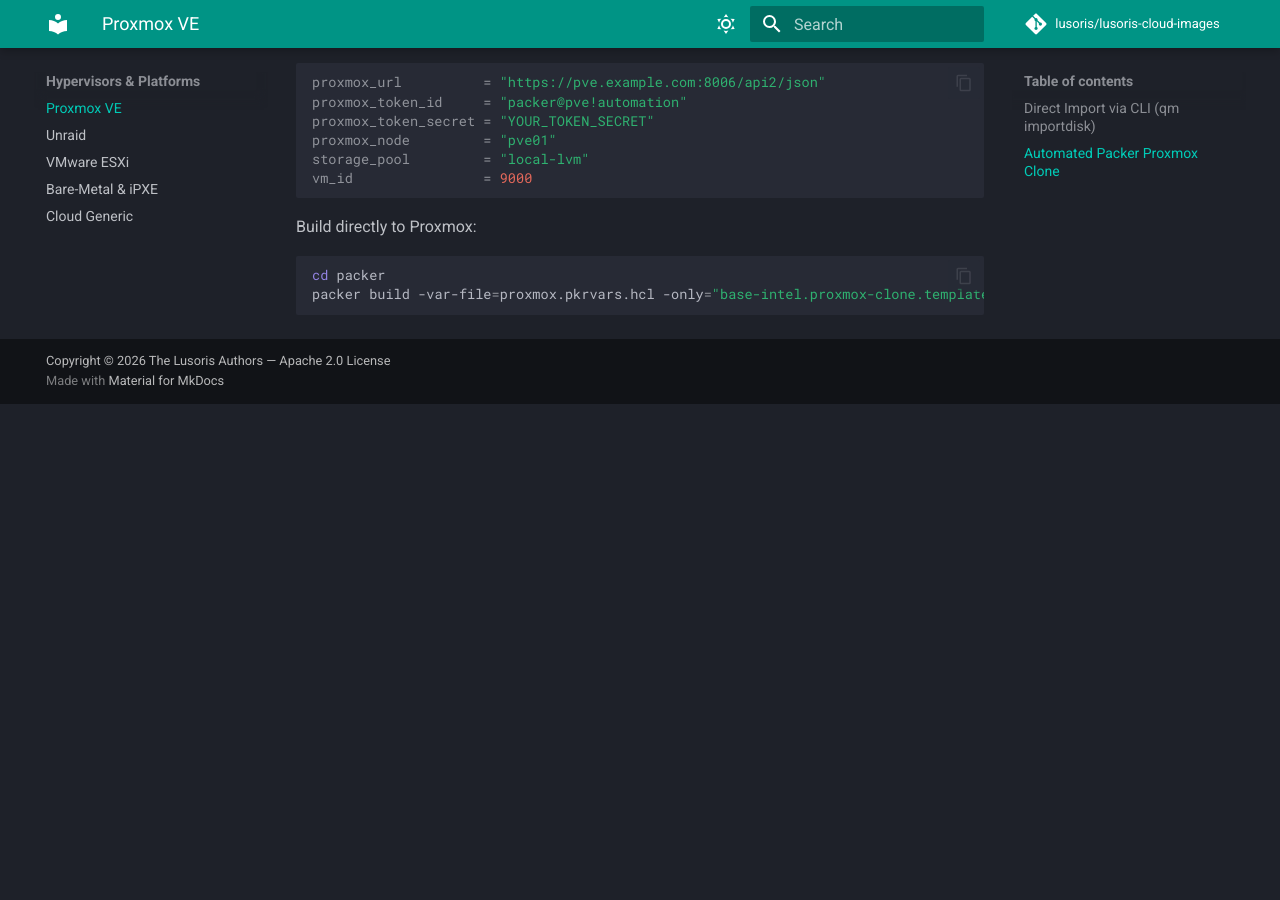
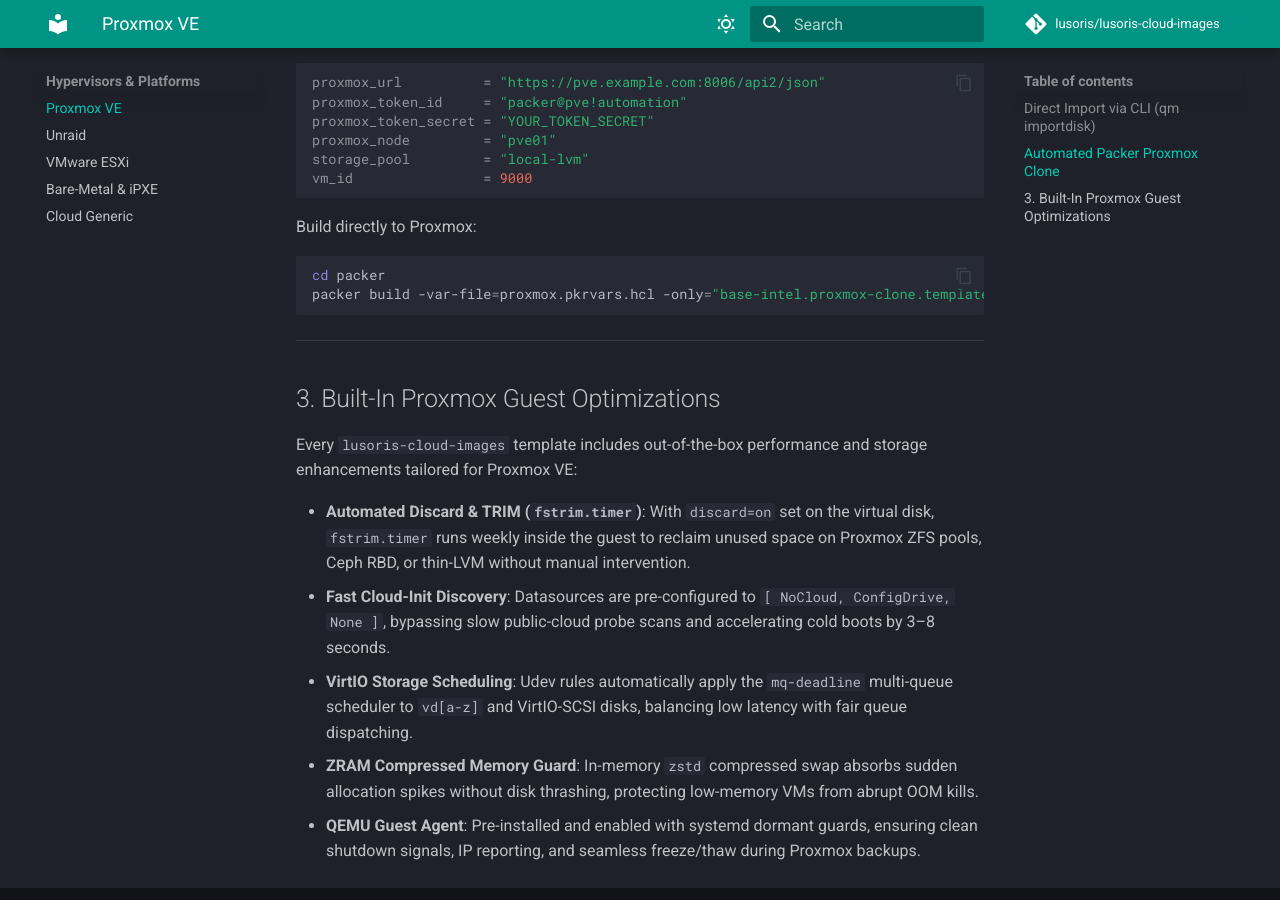
Before and after one commit to lusoris/lusoris-cloud-images, an MkDocs documentation site: the page built from docs/platforms/proxmox.md, in a window 1280 px wide and 900 px high, scrolled down 822 px. Built offline with MkDocs 1.6.1 and Material for MkDocs 9.7.7, drawn with Linux system fonts in a browser that asks for light colours; comment, search, counter and statistics services are not loaded; before the commit the page ends 1226 px from its top, so only the background shows below that.

Commit message:
perf(base): add fstrim timer, fast cloud-init, zram and virtio scheduling (#15)
## Summary
Implements Phase 1 of the CloudNative & Hypervisor Performance roadmap
across all base and appliance flavors:
- **fstrim.timer**: Enables weekly automated TRIM across all images,
guaranteeing that sparse disks on Proxmox, Unraid, and QEMU
(`discard=on`) reclaim physical host storage.
- **Fast Cloud-Init Discovery**: Restricts `datasource_list` to `[
NoCloud, ConfigDrive, None ]` with `manage_etc_hosts: localhost`,
eliminating 3–8s cold boot search delays.
- **ZRAM Compressed Memory Guard**: Configures in-memory compressed swap
(25% RAM, zstd) via `zram-tools` to absorb sudden container allocation
spikes without disk thrashing or premature OOM kills.
- **VirtIO Multi-Queue Storage Scheduler**: Enforces `mq-deadline` on
VirtIO block devices (`vd[a-z]`) and SSDs to balance low latency with
fair queue dispatching.
- **Documentation Synchrony**: Updated `README.md`, `AGENTS.md`, and
`docs/platforms/proxmox.md`.

### Verification
- `make fmt-check` passed.
- `make lint` passed (Packer validate, ShellCheck, Yamllint).
- `make test` passed (8/8 tests green in pytest).

````diff
--- a/docs/platforms/proxmox.md
+++ b/docs/platforms/proxmox.md
@@ -43,3 +43,15 @@
 cd packer
 packer build -var-file=proxmox.pkrvars.hcl -only="base-intel.proxmox-clone.template" .
 ```
+
+---
+
+## 3. Built-In Proxmox Guest Optimizations
+
+Every `lusoris-cloud-images` template includes out-of-the-box performance and storage enhancements tailored for Proxmox VE:
+
+- **Automated Discard & TRIM (`fstrim.timer`)**: With `discard=on` set on the virtual disk, `fstrim.timer` runs weekly inside the guest to reclaim unused space on Proxmox ZFS pools, Ceph RBD, or thin-LVM without manual intervention.
+- **Fast Cloud-Init Discovery**: Datasources are pre-configured to `[ NoCloud, ConfigDrive, None ]`, bypassing slow public-cloud probe scans and accelerating cold boots by 3–8 seconds.
+- **VirtIO Storage Scheduling**: Udev rules automatically apply the `mq-deadline` multi-queue scheduler to `vd[a-z]` and VirtIO-SCSI disks, balancing low latency with fair queue dispatching.
+- **ZRAM Compressed Memory Guard**: In-memory `zstd` compressed swap absorbs sudden allocation spikes without disk thrashing, protecting low-memory VMs from abrupt OOM kills.
+- **QEMU Guest Agent**: Pre-installed and enabled with systemd dormant guards, ensuring clean shutdown signals, IP reporting, and seamless freeze/thaw during Proxmox backups.
````
Also changed, not shown: AGENTS.md (+1 -1 lines), README.md (+1 -1 lines), 2 other files.
